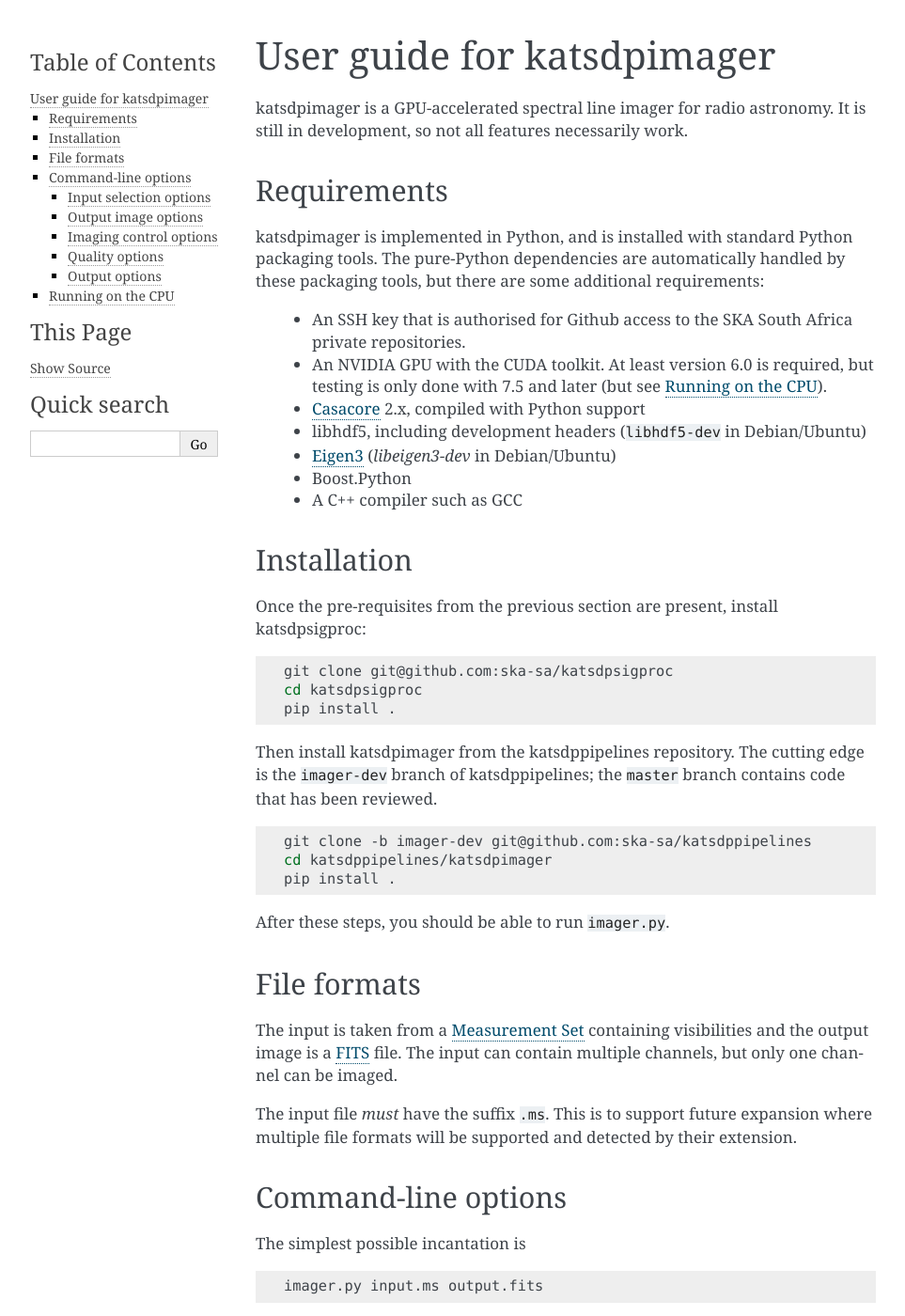
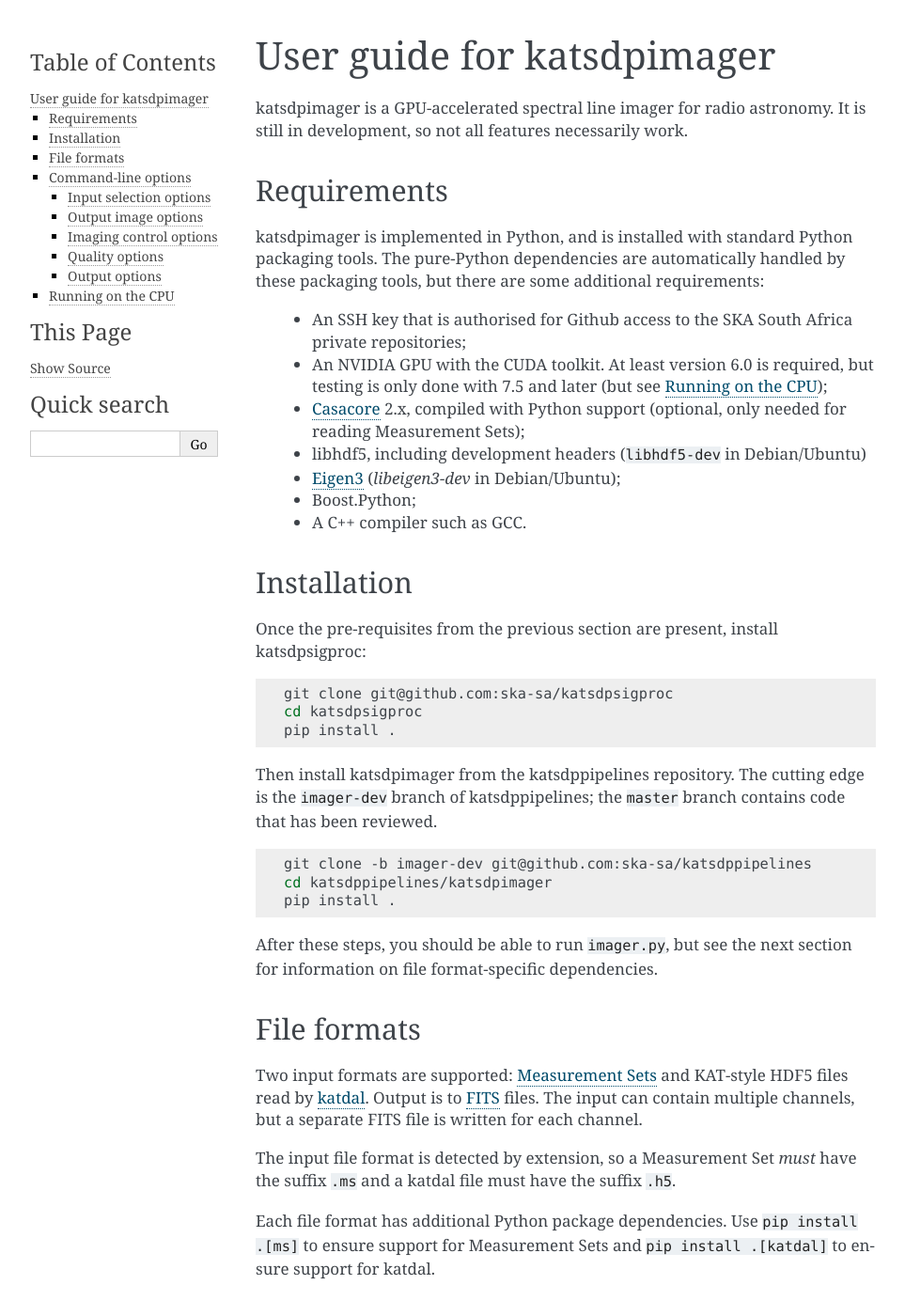
Before and after one commit to ska-sa/katsdppipelines, a Sphinx documentation site: the page built from katsdpimager/doc/user.rst, in a window 1280 px wide and 1400 px high. Shown: the whole window at 94% size, without its empty margins (148-1111 px from the left). Built offline with Sphinx 7.4.7, drawn with Linux system fonts in a browser that asks for light colours; some of the changed text lies outside the part shown.

Commit message:
Update user manual to document katdal support

```diff
--- a/katsdpimager/doc/user.rst
+++ b/katsdpimager/doc/user.rst
@@ -10,14 +10,15 @@
 these packaging tools, but there are some additional requirements:
 
  - An SSH key that is authorised for Github access to the SKA South Africa
-   private repositories.
+   private repositories;
  - An NVIDIA GPU with the CUDA toolkit. At least version 6.0 is required, but
-   testing is only done with 7.5 and later (but see :ref:`cpu`).
- - `Casacore`_ 2.x, compiled with Python support
+   testing is only done with 7.5 and later (but see :ref:`cpu`);
+ - `Casacore`_ 2.x, compiled with Python support (optional, only needed for
+   reading Measurement Sets);
  - libhdf5, including development headers (``libhdf5-dev`` in Debian/Ubuntu)
- - `Eigen3`_ (`libeigen3-dev` in Debian/Ubuntu)
- - Boost.Python
- - A C++ compiler such as GCC
+ - `Eigen3`_ (`libeigen3-dev` in Debian/Ubuntu);
+ - Boost.Python;
+ - A C++ compiler such as GCC.
 
 .. _Casacore: https://github.com/casacore/casacore
 
@@ -44,20 +45,25 @@
    cd katsdppipelines/katsdpimager
    pip install .
 
-After these steps, you should be able to run ``imager.py``.
+After these steps, you should be able to run ``imager.py``, but see the next
+section for information on file format-specific dependencies.
 
 File formats
 ============
-The input is taken from a `Measurement Set`_ containing visibilities and the
-output image is a `FITS`_ file. The input can contain multiple channels, but
-only one channel can be imaged.
+Two input formats are supported: `Measurement Sets`_ and KAT-style HDF5 files
+read by `katdal`_. Output is to `FITS`_ files. The input can contain multiple
+channels, but a separate FITS file is written for each channel.
 
-.. _Measurement set: http://casa.nrao.edu/Memos/229.html
+.. _Measurement sets: http://casa.nrao.edu/Memos/229.html
+.. _katdal: https://github.com/ska-sa/katdal/
 .. _FITS: http://fits.gsfc.nasa.gov/fits_documentation.html
 
-The input file *must* have the suffix ``.ms``. This is to support future
-expansion where multiple file formats will be supported and detected by their
-extension.
+The input file format is detected by extension, so a Measurement Set *must*
+have the suffix ``.ms`` and a katdal file must have the suffix ``.h5``.
+
+Each file format has additional Python package dependencies. Use ``pip install
+.[ms]`` to ensure support for Measurement Sets and ``pip install .[katdal]`` to
+ensure support for katdal.
 
 Command-line options
 ====================
@@ -85,14 +91,15 @@
 Input selection options
 ^^^^^^^^^^^^^^^^^^^^^^^
 
-.. option:: --channel <CHANNEL>
+.. option:: --start-channel <CHANNEL>, --stop-channel <CHANNEL>
 
-   Selects the channel to image from a multi-channel input, counting from 0.
+   Selects a range of channels to image. The channels are numbered from 0, and
+   the stop channel is *excluded*.
 
 .. option:: -i <KEY>=<VALUE>, --input-option <KEY>=<VALUE>
 
-   Passes an option to an input backend. At the moment the only backend is for
-   measurement sets, which supports the following key-value pairs:
+   Passes an option to an input backend. The MS backend supports the following
+   key-value pairs:
 
    data=<COLUMN>
      Specifies the column in the measurement set containing the data to image
@@ -107,6 +114,20 @@
      assumes that X is towards the north celestial pole (IAU/IEEE
      definition). When using this option, the input must have a full four
      polarizations.
+
+   The katdal backend supports the following:
+
+   subarray=<INDEX>
+     Subarray index within the file, starting from 0 (defaults to first in
+     file).
+   spw=<INDEX>
+     Spectral window index within the file, starting from 0 (defaults to first
+     in file).
+   target=<TARGET>
+     Target to image. This can be either an index into the catalogue stored in
+     the file (starting from 0) or a name. If not specified, it defaults to the
+     first target with the ``target`` tag. If there isn't one, it defaults to
+     the first without a ``bpcal`` or ``gaincal`` tag.
 
    To provide multiple key-value pairs, specify :option:`-i` multiple times.
 
@@ -192,6 +213,10 @@
 
    Write a FITS file with the corresponding intermediate results.
 
+When imaging multiple channels, both these intermediate filenames and the
+output filename should be a printf-style format string which will be populated
+with the channel index.
+
 .. _cpu:
 
 Running on the CPU
@@ -204,7 +229,10 @@
 
    pip install '.[cpu]'
 
-to install the necessary support packages. Then pass :option:`--host` when
-running.  Note that this will still install GPU packages like
+to install the necessary support packages. Note that this will still install GPU packages like
 pycuda; if you're unable to install them, you'll need to modify katsdpimager
 yourself to remove the dependencies.
+
+.. option:: --host
+
+   Perform all computations on the CPU.
```
